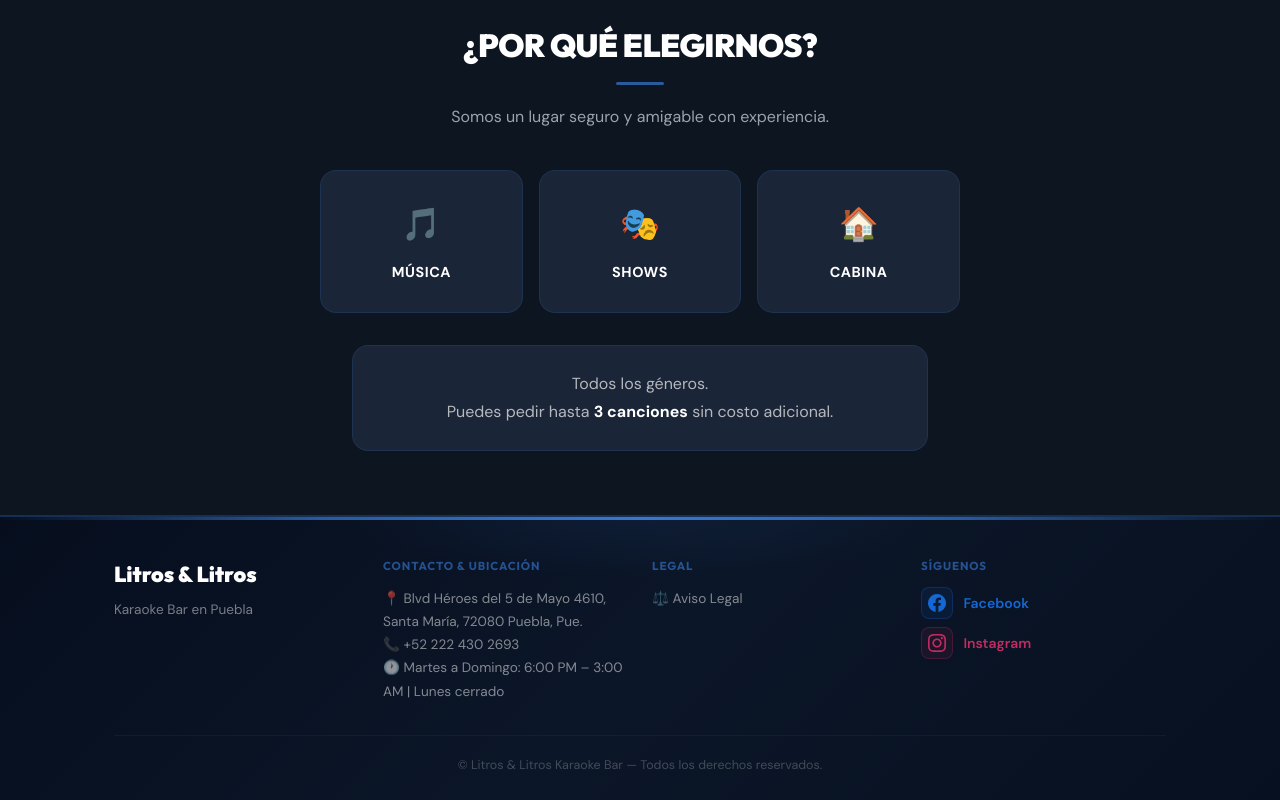
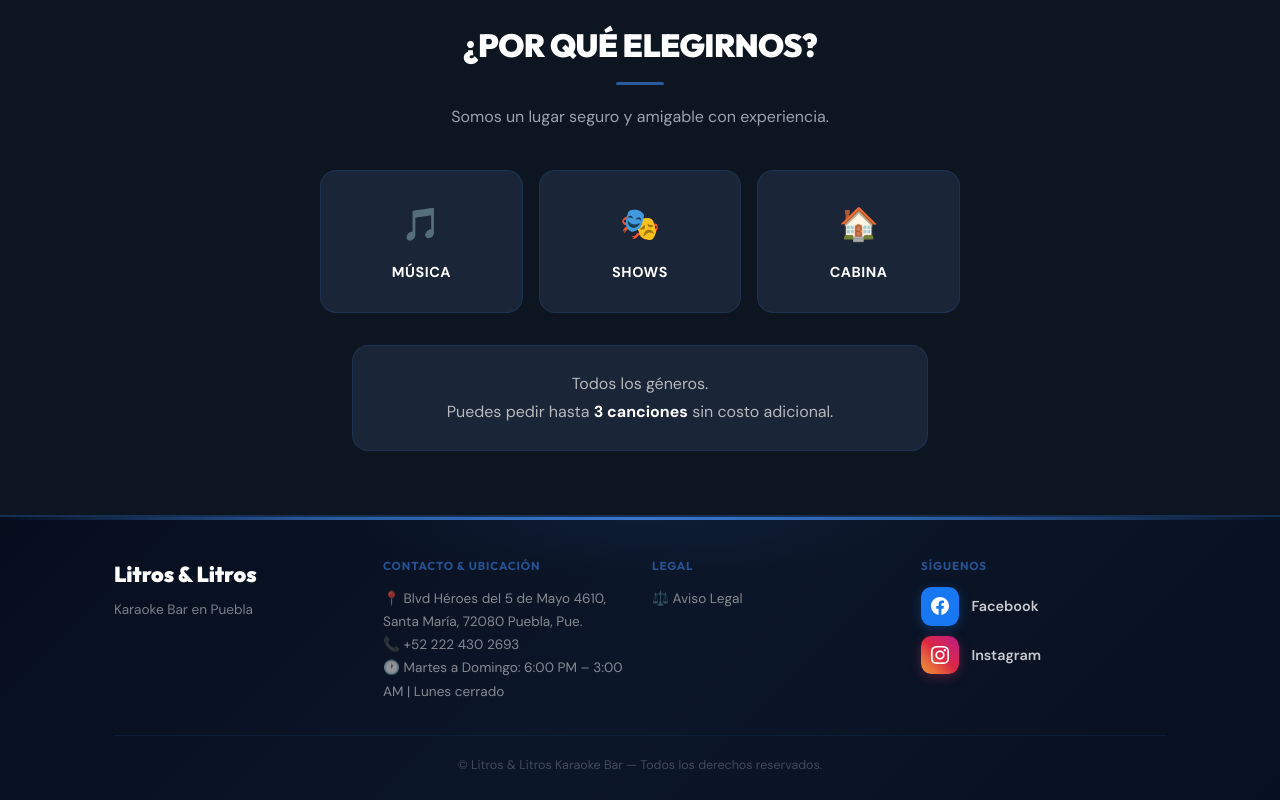
Before and after one commit to Dimagnic/litros-litros, a React (Vite) app: page / in a window 1280 px wide. Shown: the part 1945-2745 px from the top of the page. Built offline with nearby package versions, Linux system fonts and the light colour scheme; no server answers; the database is empty.

Commit message:
feat: íconos redes sociales estilo app — fondo color completo, Instagram degradé, sombra de color

```diff
--- a/src/components/Footer.jsx
+++ b/src/components/Footer.jsx
@@ -98,22 +98,36 @@ export default function Footer() {
             <span style={{ ...linkStyle, display:'block' }}>⚖️ Aviso Legal</span>
           </div>
 
-          {/* Síguenos — texto con links */}
+          {/* Síguenos — íconos estilo app */}
           <div>
             <h4 style={labelStyle}>Síguenos</h4>
-            <div style={{ display:'flex', flexDirection:'column', gap:'.5rem' }}>
-              {redesActivas.map(({ key, label, Ico, color }) => (
-                <a key={key} href={s[key]} target="_blank" rel="noopener noreferrer"
-                  style={{ display:'flex', alignItems:'center', gap:'.65rem', textDecoration:'none', transition:'all .2s', color:color, opacity:.85 }}
-                  onMouseEnter={e => { e.currentTarget.style.opacity='1'; e.currentTarget.style.transform='translateX(3px)' }}
-                  onMouseLeave={e => { e.currentTarget.style.opacity='.85'; e.currentTarget.style.transform='' }}
-                >
-                  <span style={{ display:'flex', alignItems:'center', justifyContent:'center', width:'2rem', height:'2rem', borderRadius:'.5rem', background:`${color}18`, border:`1px solid ${color}40`, flexShrink:0 }}>
-                    <Ico />
-                  </span>
-                  <span style={{ fontSize:'.875rem', fontWeight:600 }}>{label}</span>
-                </a>
-              ))}
+            <div style={{ display:'flex', flexDirection:'column', gap:'.65rem' }}>
+              {redesActivas.map(({ key, label, Ico, color }) => {
+                const bg = key === 'ig'
+                  ? 'linear-gradient(45deg, #f09433, #e6683c, #dc2743, #cc2366, #bc1888)'
+                  : key === 'fb' ? '#1877F2'
+                  : key === 'tt' ? '#010101'
+                  : key === 'yt' ? '#FF0000'
+                  : '#25D366'
+                return (
+                  <a key={key} href={s[key]} target="_blank" rel="noopener noreferrer"
+                    style={{ display:'flex', alignItems:'center', gap:'.75rem', textDecoration:'none', transition:'all .2s' }}
+                    onMouseEnter={e => { e.currentTarget.style.transform='translateX(4px)'; e.currentTarget.style.opacity='.9' }}
+                    onMouseLeave={e => { e.currentTarget.style.transform=''; e.currentTarget.style.opacity='1' }}
+                  >
+                    <span style={{
+                      display:'flex', alignItems:'center', justifyContent:'center',
+                      width:'2.4rem', height:'2.4rem', borderRadius:'.65rem',
+                      background: bg, flexShrink:0,
+                      boxShadow:`0 3px 12px ${color}50`,
+                      color:'#fff',
+                    }}>
+                      <Ico />
+                    </span>
+                    <span style={{ fontSize:'.9rem', fontWeight:600, color:'rgba(234,234,234,.85)' }}>{label}</span>
+                  </a>
+                )
+              })}
             </div>
           </div>
         </div>
```
